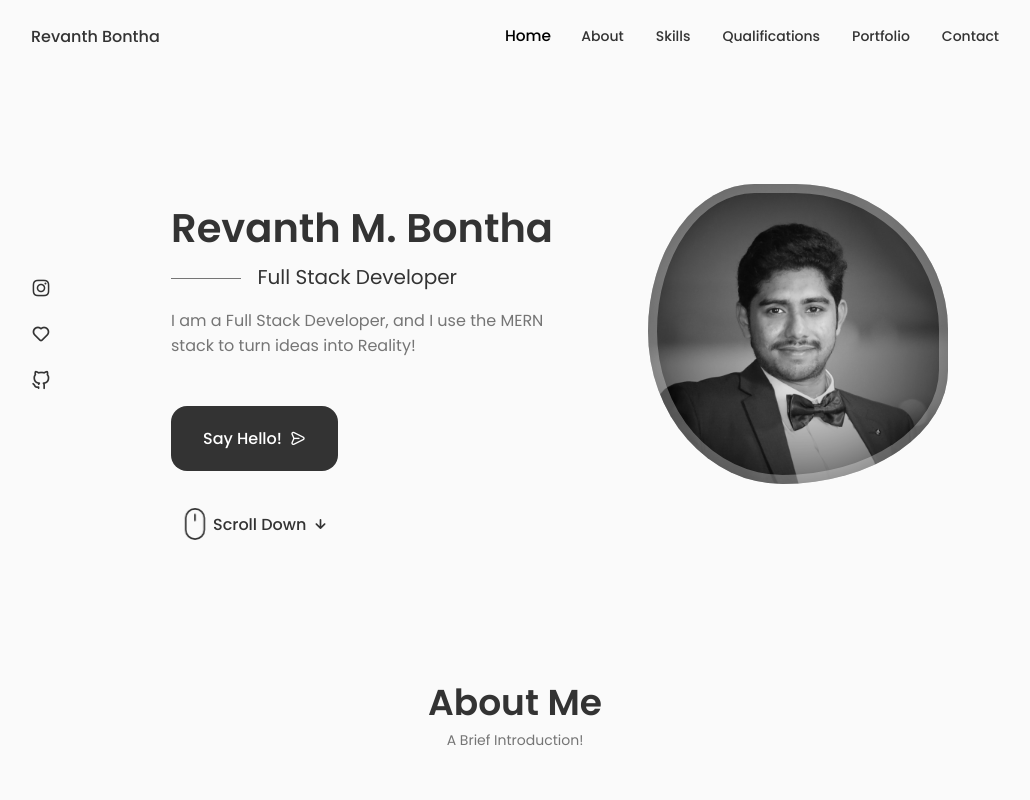
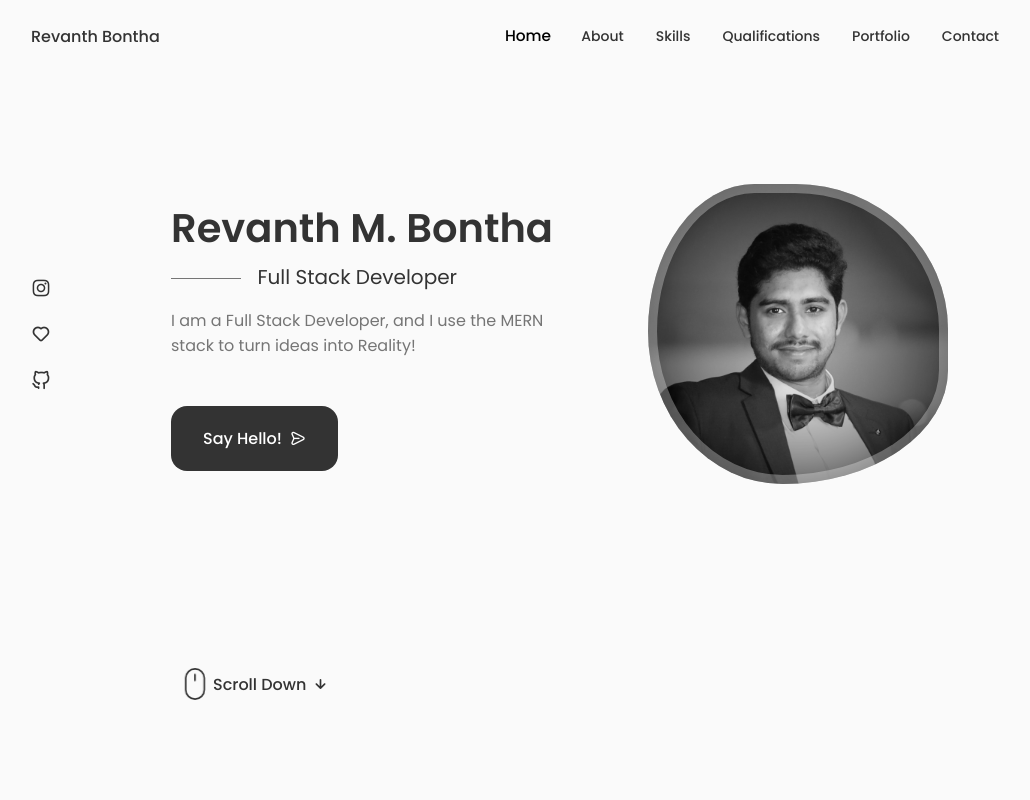
Before and after one commit to RevanthMBontha/RevanthMBontha.github.io, a React (Create React App) app: page / in a window 1280 px wide. Shown: the top 800 px of the page, without its empty margins (125-1155 px from the left). Built offline with nearby package versions, Linux system fonts and the light colour scheme.

Commit message:
Easing out animation timings

```diff
--- a/src/components/about/about.css
+++ b/src/components/about/about.css
@@ -9,11 +9,12 @@
   border-radius: 1.5rem;
   justify-self: center;
   filter: grayscale();
+  transition: 1.5s ease-in-out;
 }
 
 .about__img:hover {
   filter: none;
-  transition: 0.3s;
+  transition: 0.3s ease-in-out;
 }
 
 .about__info {
--- a/src/components/home/home.css
+++ b/src/components/home/home.css
@@ -62,6 +62,7 @@
   justify-self: center;
   width: 300px;
   height: 300px;
+  transition: 1.5s ease-in-out;
   animation: profile_animate 8s ease-in-out infinite 1s;
 }
 
@@ -81,10 +82,11 @@
 
 .home__img:hover {
   filter: none;
-  transition: 0.3s;
+  transition: 0.3s ease-in-out;
 }
 
 .home__scroll {
+  margin-top: 10rem;
   margin-left: 9.25rem;
 }
 
--- a/src/components/portfolio/portfolio.css
+++ b/src/components/portfolio/portfolio.css
@@ -16,7 +16,7 @@
   border-radius: 1rem;
   margin-bottom: var(--mb-1);
   filter: grayscale();
-  transition: 2s;
+  transition: 2s ease-out;
 }
 .work__card:hover .work__img {
   filter: none;
```
